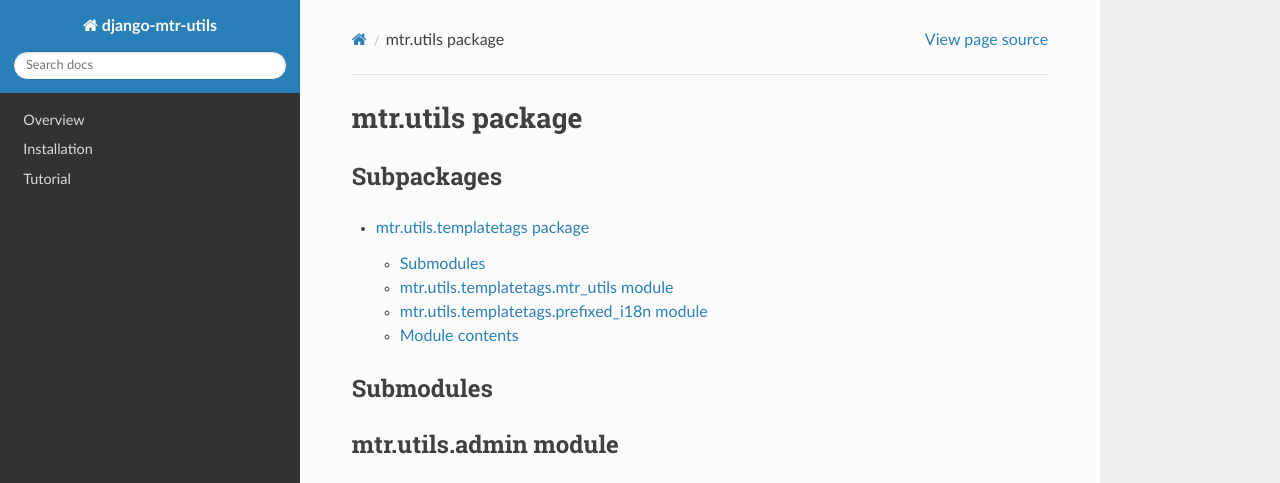
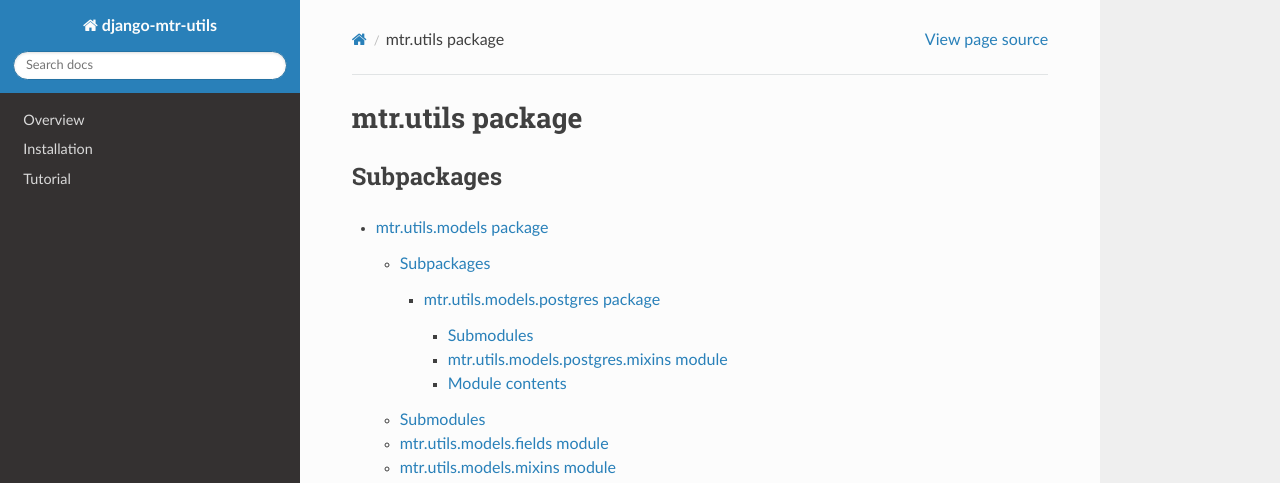
Before and after one commit to mtrgroup/django-mtr-utils, a Sphinx documentation site: the page built from docs/mtr.utils.rst, in a window 1280 px wide and 1400 px high. Shown: the top 483 px of the window. Built offline with Sphinx 7.4.7 and the Read the Docs theme 2.0.0, drawn with Linux system fonts in a browser that asks for light colours; pages that are not in the unit, such as notebooks, are missing from menus; the version number could not be read and is left out; some of the changed text lies outside the part shown; grey boxes are pictures that could not be loaded.

Commit message:
Updated docs, added model_choices for sync

```diff
--- a/docs/mtr.rst
+++ b/docs/mtr.rst
@@ -6,7 +6,7 @@ Subpackages
 
 .. toctree::
 
-    mtr.sphinx
+    mtr.fabric
     mtr.utils
 
 Module contents
--- /dev/null
+++ b/docs/mtr.utils.models.postgres.rst
@@ -0,0 +1,22 @@
+mtr.utils.models.postgres package
+=================================
+
+Submodules
+----------
+
+mtr.utils.models.postgres.mixins module
+---------------------------------------
+
+.. automodule:: mtr.utils.models.postgres.mixins
+    :members:
+    :undoc-members:
+    :show-inheritance:
+
+
+Module contents
+---------------
+
+.. automodule:: mtr.utils.models.postgres
+    :members:
+    :undoc-members:
+    :show-inheritance:
--- /dev/null
+++ b/docs/mtr.utils.models.rst
@@ -0,0 +1,37 @@
+mtr.utils.models package
+========================
+
+Subpackages
+-----------
+
+.. toctree::
+
+    mtr.utils.models.postgres
+
+Submodules
+----------
+
+mtr.utils.models.fields module
+------------------------------
+
+.. automodule:: mtr.utils.models.fields
+    :members:
+    :undoc-members:
+    :show-inheritance:
+
+mtr.utils.models.mixins module
+------------------------------
+
+.. automodule:: mtr.utils.models.mixins
+    :members:
+    :undoc-members:
+    :show-inheritance:
+
+
+Module contents
+---------------
+
+.. automodule:: mtr.utils.models
+    :members:
+    :undoc-members:
+    :show-inheritance:
--- a/docs/mtr.utils.rst
+++ b/docs/mtr.utils.rst
@@ -6,6 +6,7 @@ Subpackages
 
 .. toctree::
 
+    mtr.utils.models
     mtr.utils.south_migrations
     mtr.utils.templatetags
 
@@ -24,6 +25,22 @@ mtr.utils.apps module
 ---------------------
 
 .. automodule:: mtr.utils.apps
+    :members:
+    :undoc-members:
+    :show-inheritance:
+
+mtr.utils.auth module
+---------------------
+
+.. automodule:: mtr.utils.auth
+    :members:
+    :undoc-members:
+    :show-inheritance:
+
+mtr.utils.basic module
+----------------------
+
+.. automodule:: mtr.utils.basic
     :members:
     :undoc-members:
     :show-inheritance:
```
Also changed, not shown: other parts of docs/mtr.utils.rst (+0 -16 lines), docs/mtr.fabric.rst (renamed from docs/mtr.sphinx.rst, +5 -5 lines), 1 other file.
